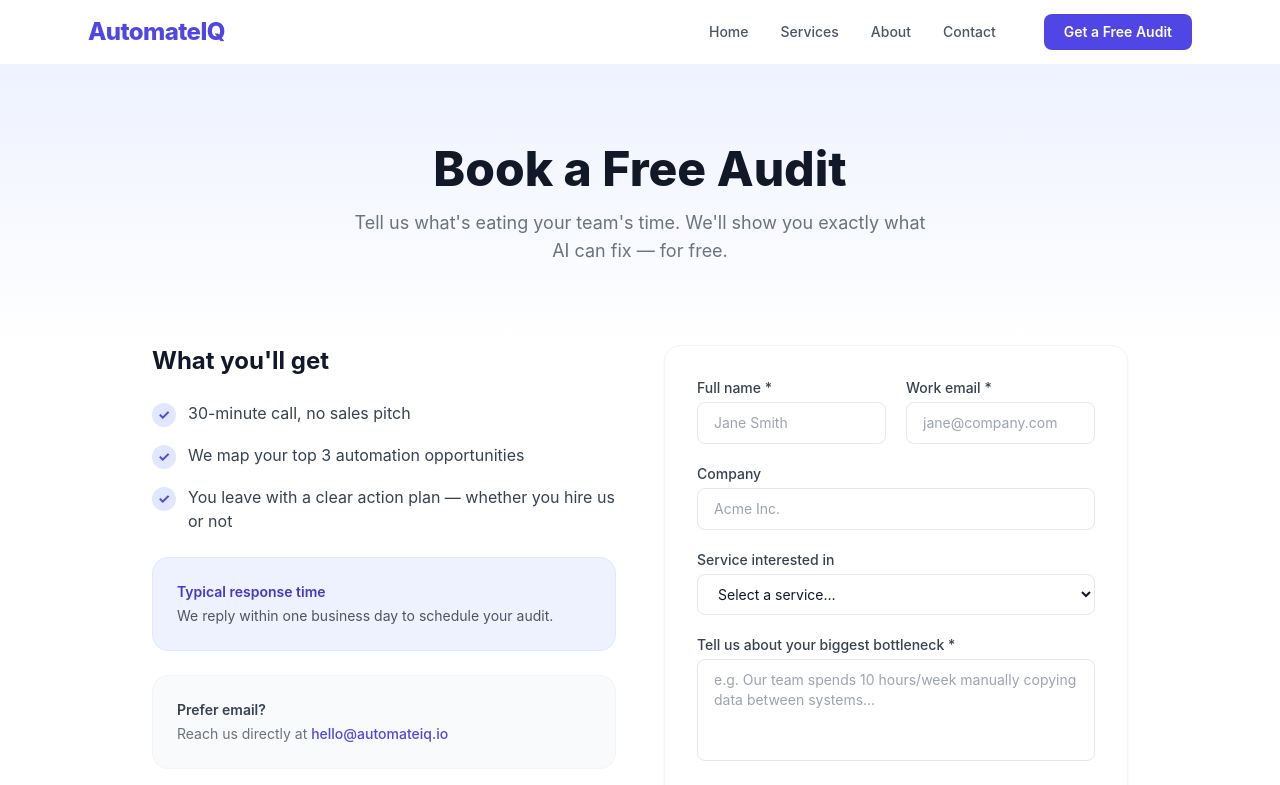
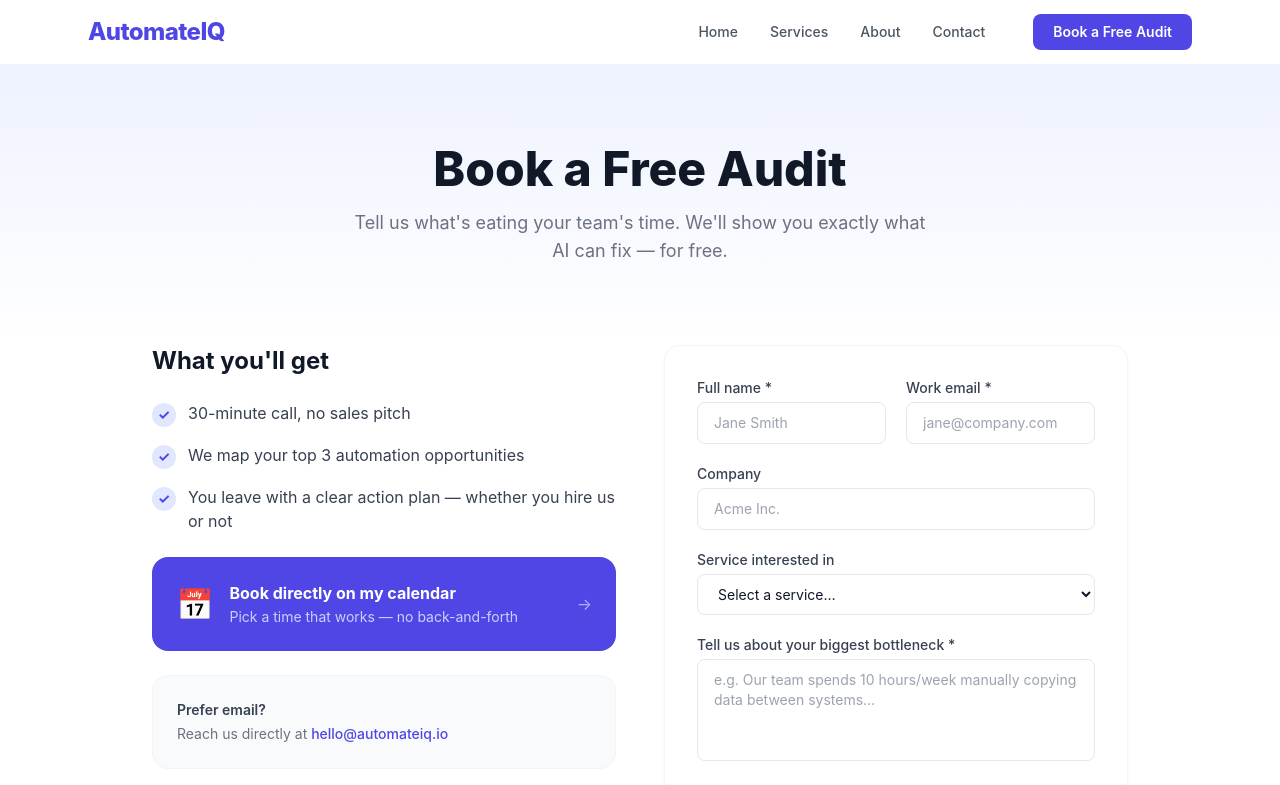
Before and after one commit to pro4shef-84/uxr-pro, a Next.js app: page /contact in a window 1280 px wide. Shown: the top 785 px of the page. Built offline with nearby package versions, Linux system fonts and the light colour scheme.

Commit message:
feat: wire Google Calendar booking link to all CTAs

```diff
--- a/app/contact/page.tsx
+++ b/app/contact/page.tsx
@@ -37,12 +37,19 @@ export default function Contact() {
             ))}
           </ul>
 
-          <div className="mt-8 p-6 bg-brand-50 rounded-2xl border border-brand-100">
-            <p className="text-sm font-semibold text-brand-700 mb-1">Typical response time</p>
-            <p className="text-gray-600 text-sm">
-              We reply within one business day to schedule your audit.
-            </p>
-          </div>
+          <a
+            href="https://calendar.app.google/iDaJdHCUkck5Pvoo7"
+            target="_blank"
+            rel="noopener noreferrer"
+            className="mt-2 flex items-center gap-4 p-6 bg-brand-600 rounded-2xl text-white hover:bg-brand-700 transition-colors group"
+          >
+            <span className="text-3xl">📅</span>
+            <div>
+              <p className="font-bold text-base">Book directly on my calendar</p>
+              <p className="text-indigo-200 text-sm mt-0.5">Pick a time that works — no back-and-forth</p>
+            </div>
+            <span className="ml-auto text-indigo-300 group-hover:translate-x-1 transition-transform">→</span>
+          </a>
 
           <div className="p-6 bg-gray-50 rounded-2xl border border-gray-100">
             <p className="text-sm font-semibold text-gray-700 mb-1">Prefer email?</p>
--- a/app/page.tsx
+++ b/app/page.tsx
@@ -57,12 +57,14 @@ export default function Home() {
             without disrupting how you already work.
           </p>
           <div className="flex flex-col sm:flex-row gap-4 justify-center">
-            <Link
-              href="/contact"
+            <a
+              href="https://calendar.app.google/iDaJdHCUkck5Pvoo7"
+              target="_blank"
+              rel="noopener noreferrer"
               className="px-8 py-3.5 bg-white text-brand-700 font-bold rounded-xl hover:bg-brand-50 transition-colors shadow-lg"
             >
-              Get a Free Automation Audit →
-            </Link>
+              📅 Book a Free Audit →
+            </a>
             <Link
               href="/services"
               className="px-8 py-3.5 border border-white/30 text-white font-semibold rounded-xl hover:bg-white/10 transition-colors"
@@ -139,12 +141,22 @@ export default function Home() {
         <p className="text-gray-500 mb-8">
           Book a free 30-minute automation audit. We&apos;ll map your biggest bottlenecks and show you exactly what&apos;s possible.
         </p>
-        <Link
-          href="/contact"
-          className="inline-block px-10 py-4 bg-brand-600 text-white font-bold rounded-xl hover:bg-brand-700 transition-colors shadow-lg text-lg"
-        >
-          Book Your Free Audit →
-        </Link>
+        <div className="flex flex-col sm:flex-row gap-4 justify-center">
+          <a
+            href="https://calendar.app.google/iDaJdHCUkck5Pvoo7"
+            target="_blank"
+            rel="noopener noreferrer"
+            className="inline-block px-10 py-4 bg-brand-600 text-white font-bold rounded-xl hover:bg-brand-700 transition-colors shadow-lg text-lg"
+          >
+            📅 Book Your Free Audit →
+          </a>
+          <Link
+            href="/contact"
+            className="inline-block px-10 py-4 border border-brand-600 text-brand-600 font-bold rounded-xl hover:bg-brand-50 transition-colors text-lg"
+          >
+            Send a Message
+          </Link>
+        </div>
       </section>
     </>
   );
--- a/components/Navbar.tsx
+++ b/components/Navbar.tsx
@@ -33,12 +33,14 @@ export default function Navbar() {
               {l.label}
             </Link>
           ))}
-          <Link
-            href="/contact"
+          <a
+            href="https://calendar.app.google/iDaJdHCUkck5Pvoo7"
+            target="_blank"
+            rel="noopener noreferrer"
             className="ml-4 px-5 py-2 bg-brand-600 text-white text-sm font-semibold rounded-lg hover:bg-brand-700 transition-colors"
           >
-            Get a Free Audit
-          </Link>
+            Book a Free Audit
+          </a>
         </nav>
 
         {/* Mobile hamburger */}
@@ -69,13 +71,15 @@ export default function Navbar() {
               {l.label}
             </Link>
           ))}
-          <Link
-            href="/contact"
+          <a
+            href="https://calendar.app.google/iDaJdHCUkck5Pvoo7"
+            target="_blank"
+            rel="noopener noreferrer"
             className="w-full text-center px-5 py-2 bg-brand-600 text-white text-sm font-semibold rounded-lg hover:bg-brand-700 transition-colors"
             onClick={() => setOpen(false)}
           >
-            Get a Free Audit
-          </Link>
+            Book a Free Audit
+          </a>
         </div>
       )}
     </header>
```
